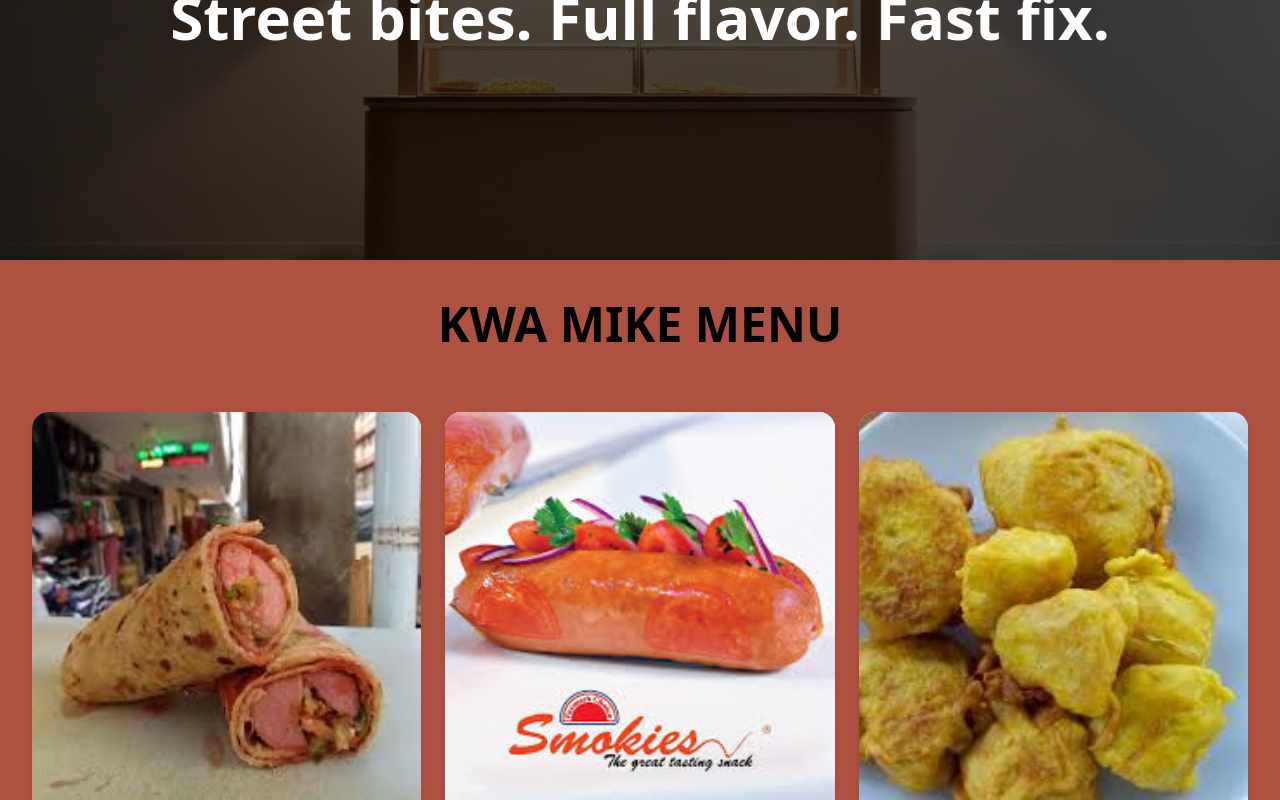
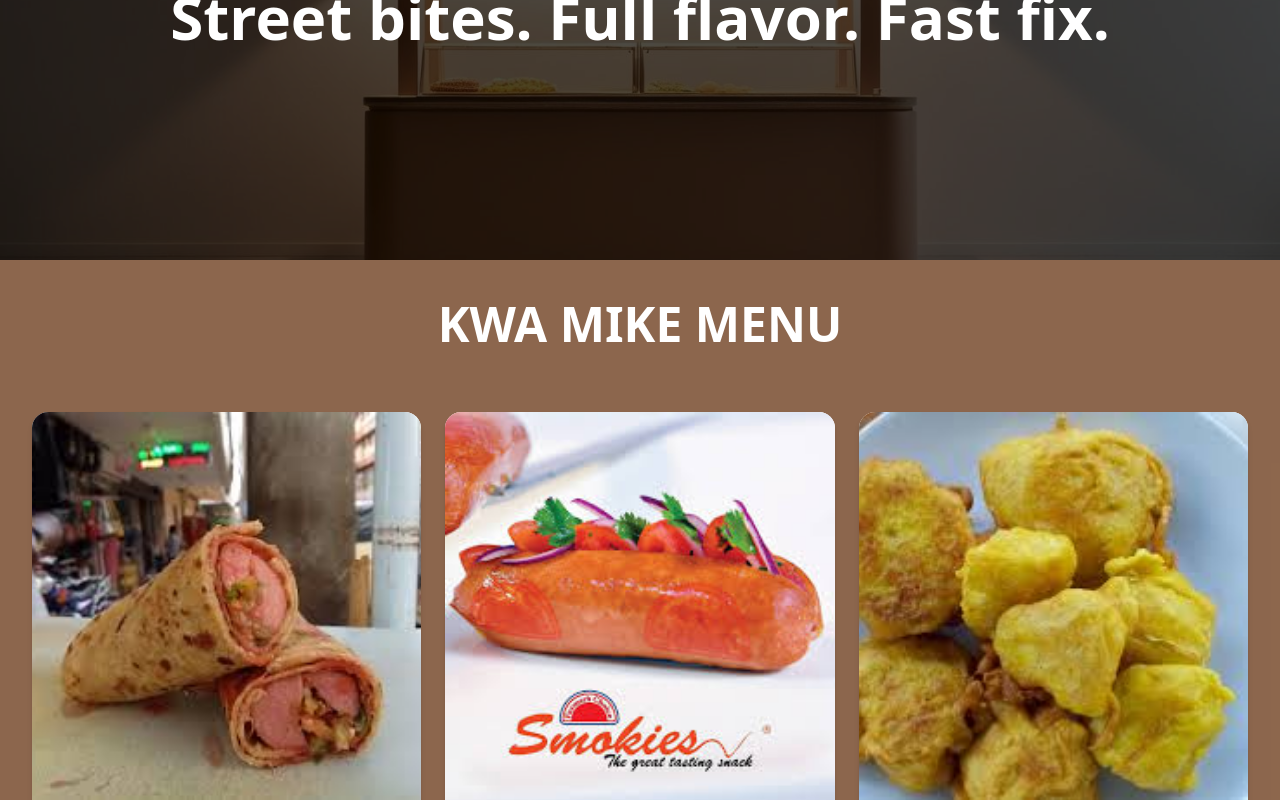
Before and after one commit to MICHAELMUNAVU83/smocha, a React (Vite) app in the folder smocha/: page / in a window 1280 px wide. Shown: the part 300-1100 px from the top of the page. Built offline with nearby package versions, Linux system fonts and the light colour scheme.

Commit message:
`Update background color and text color in Landing component`

```diff
--- a/smocha/src/page/landing.jsx
+++ b/smocha/src/page/landing.jsx
@@ -8,10 +8,10 @@ function Landing() {
             <Hero />
             <div className="relative h-full min-h-screen">
                 {/* background color  */}
-                <div className="absolute top-0 left-0 w-full h-full bg-[#a13623dc]"></div>
+                <div className="absolute top-0 left-0 w-full h-full bg-[#754728d3]"></div>
                 {/* Foreground Content */}
                 <div className="relative z-10 px-4 py-10">
-                    <h1 className="text-5xl text-center font-extrabold text-black mb-6">
+                    <h1 className="text-5xl text-center font-extrabold text-white mb-6">
                     KWA MIKE MENU
                     </h1>
                     <Menu />
```
